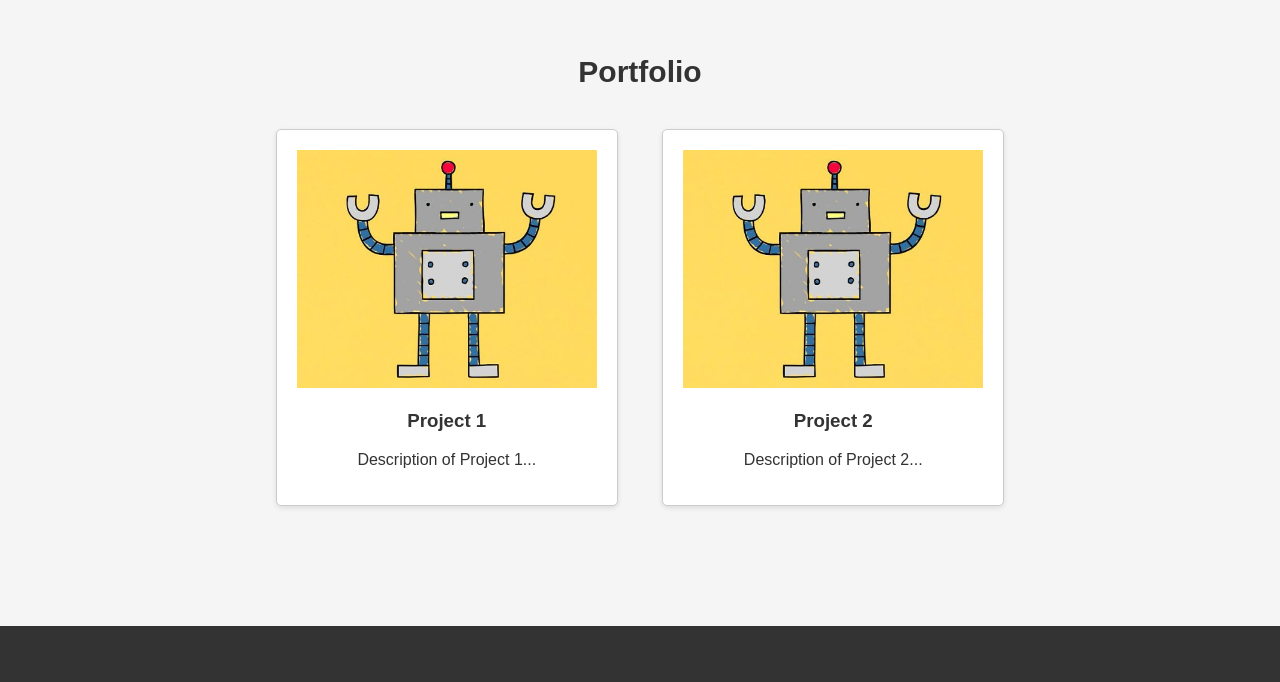
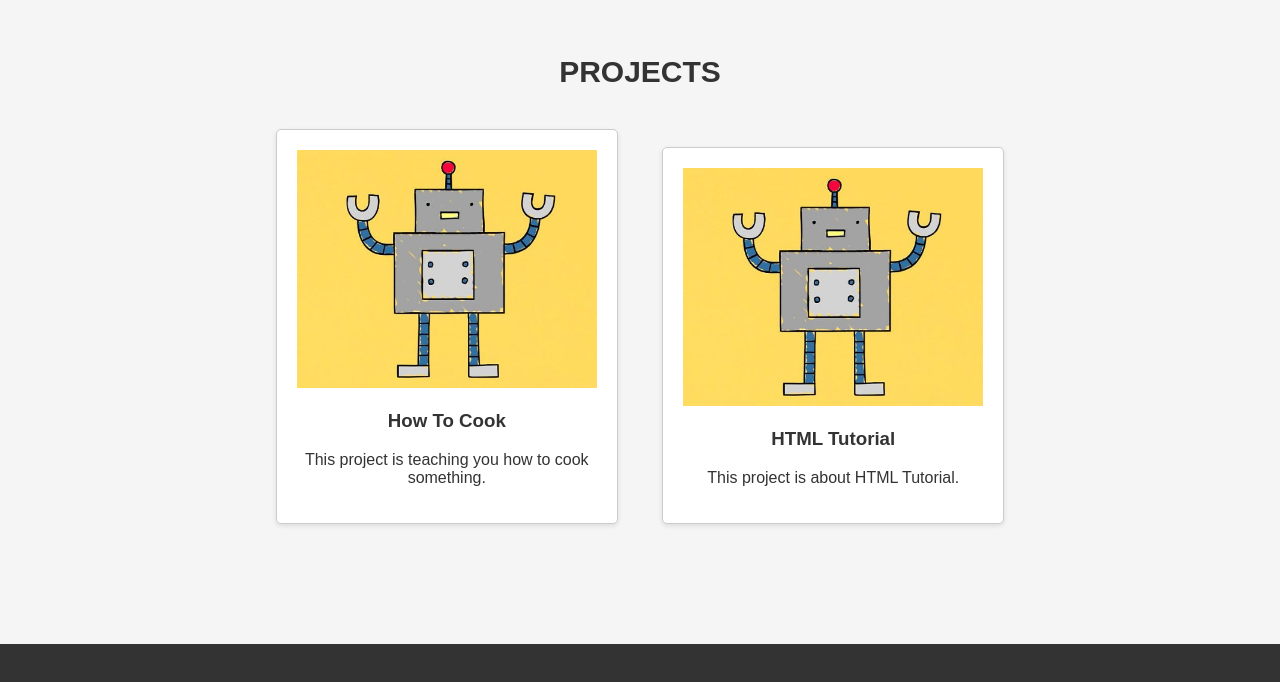
Before and after one commit to aeyooow/portfolio, a plain HTML site: page index.html in a window 1280 px wide. Shown: the part 808-1490 px from the top of the page. Drawn offline with Linux system fonts and the light colour scheme.

Commit message:
modify project description

```diff
--- a/index.html
+++ b/index.html
@@ -30,16 +30,16 @@
     </section>
 
     <section id="portfolio" class="portfolio">
-        <h2>Portfolio</h2>
+        <h2>PROJECTS</h2>
         <div class="portfolio-item">
             <img src="img/img1.jpg" alt="Project 1">
-            <h3>Project 1</h3>
-            <p>Description of Project 1...</p>
+            <h3>How To Cook</h3>
+            <p>This project is teaching you how to cook something.</p>
         </div>
         <div class="portfolio-item">
             <img src="img/img1.jpg" alt="Project 2">
-            <h3>Project 2</h3>
-            <p>Description of Project 2...</p>
+            <h3>HTML Tutorial</h3>
+            <p>This project is about HTML Tutorial.</p>
         </div>
         <!-- Add more portfolio items as needed -->
     </section>
```
